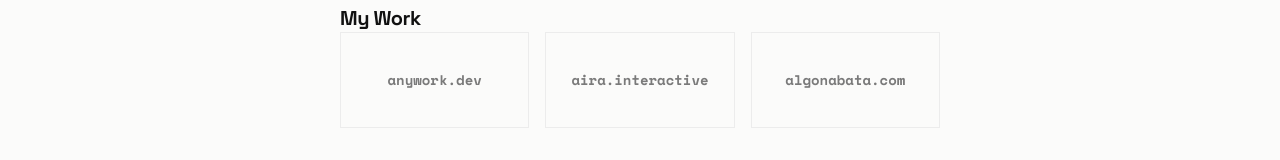
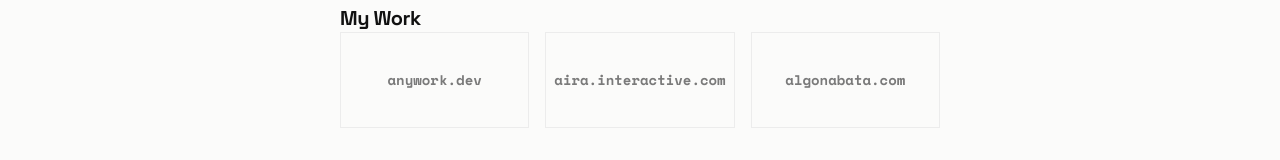
Before and after one commit to Ramasanjaya22/VELO, a SvelteKit app: page /about in a window 1280 px wide. Shown: the part 768-928 px from the top of the page. Built offline with nearby package versions, Linux system fonts and the light colour scheme.

Commit message:
fix: correct aira interactive URL in /about page

```diff
--- a/src/routes/about/+page.svelte
+++ b/src/routes/about/+page.svelte
@@ -61,7 +61,7 @@
 					<div
 						class="border border-metal-100 p-6 flex items-center justify-center h-24 transition-all duration-200 grayscale group-hover:grayscale-0 group-hover:scale-105 hover:shadow-[0_0_20px_rgba(0,230,118,0.3)]"
 					>
-						<span class="font-mono text-sm text-metal-500">aira.interactive</span>
+						<span class="font-mono text-sm text-metal-500">aira.interactive.com</span>
 					</div>
 				</a>
 				<a href="https://algonabata.com" target="_blank" rel="noopener noreferrer" class="group">
```
